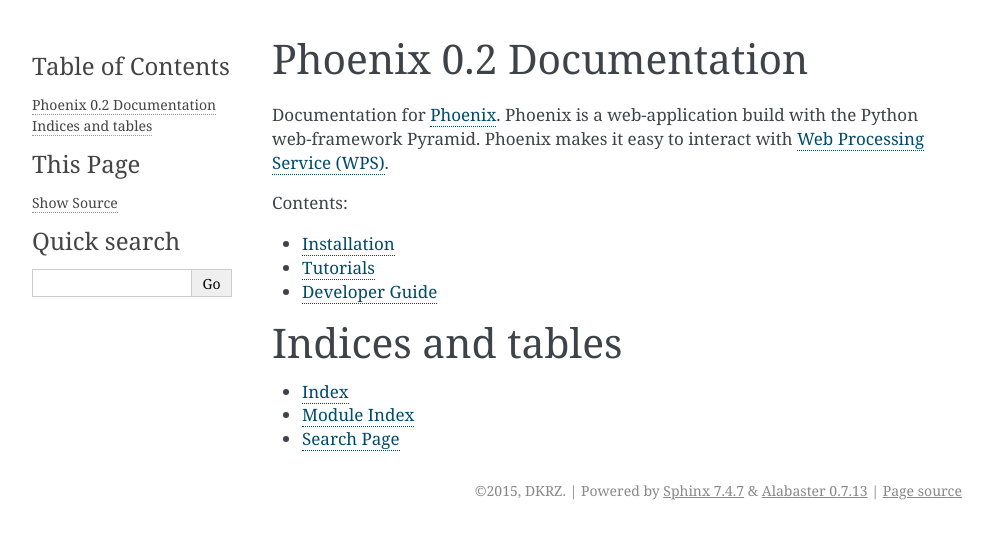
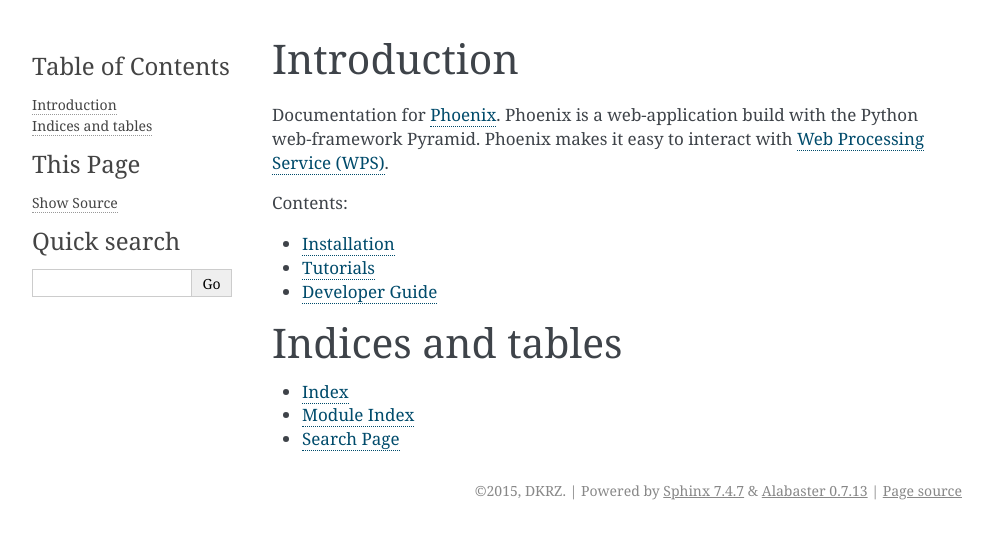
Before and after one commit to bird-house/pyramid-phoenix, a Sphinx documentation site: the page built from docs/source/index.rst, in a window 1280 px wide. Shown: the top 539 px of the page, without its empty margins (148-1140 px from the left). Built offline with Sphinx 7.4.7, drawn with Linux system fonts in a browser that asks for light colours.

Commit message:
fixed docs references

```diff
--- a/docs/source/index.rst
+++ b/docs/source/index.rst
@@ -3,8 +3,10 @@
    You can adapt this file completely to your liking, but it should at least
    contain the root `toctree` directive.
 
-Phoenix |version| Documentation
-================================
+.. _introduction:
+
+Introduction
+============
 
 Documentation for `Phoenix <http://bird-house.github.io/>`_. Phoenix is a web-application build with the Python web-framework Pyramid. Phoenix makes it easy to interact with `Web Processing Service (WPS) <http://opengeospatil.org/standards/wps>`_.
 
--- a/docs/source/installation/index.rst
+++ b/docs/source/installation/index.rst
@@ -1,10 +1,12 @@
 .. _installation:
+
 ************
 Installation
 ************
 
 
 .. _phoenix:
+
 ==========================
 Installing Phoenix (WPS web client)
 ==========================
```
